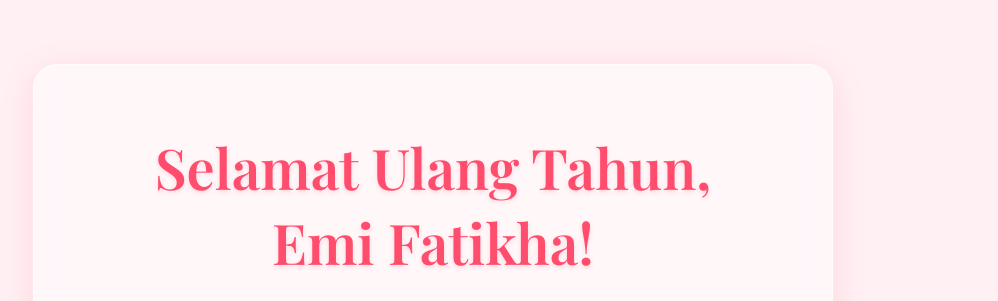
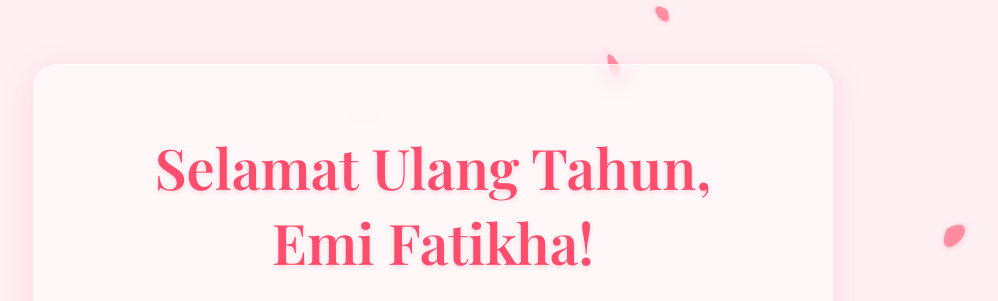
Before and after one commit to vikarmaulanaarrisyad/ultah, a Next.js app: page /birthday in a window 1280 px wide. Shown: the top 301 px of the page, without its empty margins (207-1205 px from the left). Built offline with nearby package versions, Linux system fonts and the light colour scheme; a web font is replaced by a local one.

Commit message:
feat: implement birthday page with custom RosePetals animation and layout components

```diff
--- a/src/app/birthday/page.js
+++ b/src/app/birthday/page.js
@@ -37,6 +37,15 @@ export default function BirthdayPage() {
 
         <LoveTimeline />
 
+        <div className={`glass-panel ${styles.promiseCard}`}>
+          <h2 className={styles.promiseTitle}>Janji Mas Untuk Adik 💍</h2>
+          <p className={styles.promiseText}>
+            "Mas berjanji akan selalu berusaha menjadi alasan Adik tersenyum setiap harinya.
+            Mas akan menggenggam tangan Adik di saat senang maupun susah, mendengarkan segala keluh kesah Adik,
+            dan mencintai Adik dengan cara yang paling sederhana namun paling tulus yang Mas bisa."
+          </p>
+        </div>
+
         <LoveLetter />
       </div>
     </main>
--- a/src/app/birthday/page.module.css
+++ b/src/app/birthday/page.module.css
@@ -50,6 +50,44 @@
   font-weight: 600;
 }
 
+.promiseCard {
+  margin-top: 5rem;
+  padding: 3rem;
+  max-width: 800px;
+  text-align: center;
+  border: 2px solid var(--primary-color);
+  background: linear-gradient(135deg, rgba(255, 255, 255, 0.8), rgba(255, 240, 243, 0.8));
+  box-shadow: 0 10px 30px rgba(255, 77, 109, 0.2);
+  transform: scale(1);
+  transition: transform 0.3s ease, box-shadow 0.3s ease;
+}
+
+@media (prefers-color-scheme: dark) {
+  .promiseCard {
+    background: linear-gradient(135deg, rgba(43, 4, 16, 0.8), rgba(89, 13, 34, 0.8));
+  }
+}
+
+.promiseCard:hover {
+  transform: scale(1.02);
+  box-shadow: 0 15px 40px rgba(255, 77, 109, 0.4);
+}
+
+.promiseTitle {
+  font-size: 2.2rem;
+  color: var(--primary-color);
+  margin-bottom: 1.5rem;
+  font-family: var(--font-playfair);
+}
+
+.promiseText {
+  font-size: 1.25rem;
+  line-height: 1.8;
+  color: var(--text-dark);
+  font-style: italic;
+  font-family: var(--font-inter);
+}
+
 @media (max-width: 768px) {
   .greetingCard {
     padding: 2rem;
--- a/src/app/layout.js
+++ b/src/app/layout.js
@@ -1,5 +1,6 @@
 import { Inter, Playfair_Display } from "next/font/google";
 import InteractiveHearts from "../components/InteractiveHearts";
+import RosePetals from "../components/RosePetals";
 import "./globals.css";
 
 const inter = Inter({ subsets: ["latin"], variable: "--font-inter" });
@@ -18,6 +19,7 @@ export default function RootLayout({ children }) {
   return (
     <html lang="en">
       <body className={`${inter.variable} ${playfair.variable}`}>
+        <RosePetals />
         <InteractiveHearts />
         {children}
       </body>
--- /dev/null
+++ b/src/components/RosePetals.js
@@ -0,0 +1,44 @@
+"use client";
+import { useEffect, useState } from 'react';
+import styles from './RosePetals.module.css';
+
+export default function RosePetals() {
+  const [petals, setPetals] = useState([]);
+
+  useEffect(() => {
+    // Generate petals with random properties
+    const newPetals = Array.from({ length: 30 }).map((_, i) => ({
+      id: i,
+      left: Math.random() * 100,
+      animationDuration: 10 + Math.random() * 20,
+      animationDelay: Math.random() * 15,
+      size: 15 + Math.random() * 15,
+      rotation: Math.random() * 360,
+    }));
+    setPetals(newPetals);
+  }, []);
+
+  return (
+    <div className={styles.petalContainer}>
+      {petals.map((petal) => (
+        <div
+          key={petal.id}
+          className={styles.petal}
+          style={{
+            left: `${petal.left}%`,
+            animationDuration: `${petal.animationDuration}s`,
+            animationDelay: `${petal.animationDelay}s`,
+            width: `${petal.size}px`,
+            height: `${petal.size}px`,
+            transform: `rotate(${petal.rotation}deg)`,
+          }}
+        >
+          {/* Simple Rose Petal SVG */}
+          <svg viewBox="0 0 512 512" fill="var(--primary-color)">
+            <path d="M256,0C150,50,0,150,0,300c0,117,100,212,256,212s256-95,256-212C512,150,362,50,256,0z" opacity="0.7"/>
+          </svg>
+        </div>
+      ))}
+    </div>
+  );
+}
--- /dev/null
+++ b/src/components/RosePetals.module.css
@@ -0,0 +1,40 @@
+.petalContainer {
+  position: fixed;
+  top: 0;
+  left: 0;
+  width: 100vw;
+  height: 100vh;
+  pointer-events: none;
+  z-index: -2; /* Behind the hearts and content */
+  overflow: hidden;
+}
+
+.petal {
+  position: absolute;
+  top: -50px;
+  opacity: 0;
+  animation: fallDown linear infinite;
+  filter: drop-shadow(0 2px 4px rgba(255, 77, 109, 0.4));
+}
+
+.petal svg {
+  width: 100%;
+  height: 100%;
+}
+
+@keyframes fallDown {
+  0% {
+    transform: translateY(-10vh) rotate(0deg) rotateX(0deg);
+    opacity: 0;
+  }
+  10% {
+    opacity: 0.8;
+  }
+  90% {
+    opacity: 0.8;
+  }
+  100% {
+    transform: translateY(110vh) rotate(360deg) rotateX(360deg);
+    opacity: 0;
+  }
+}
```
